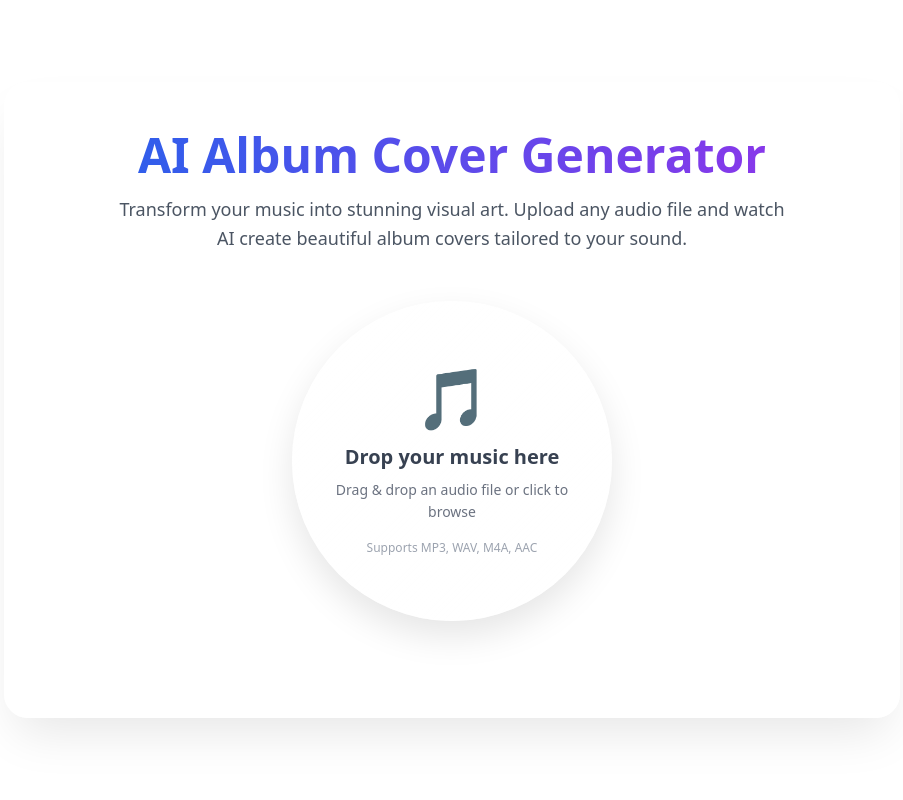
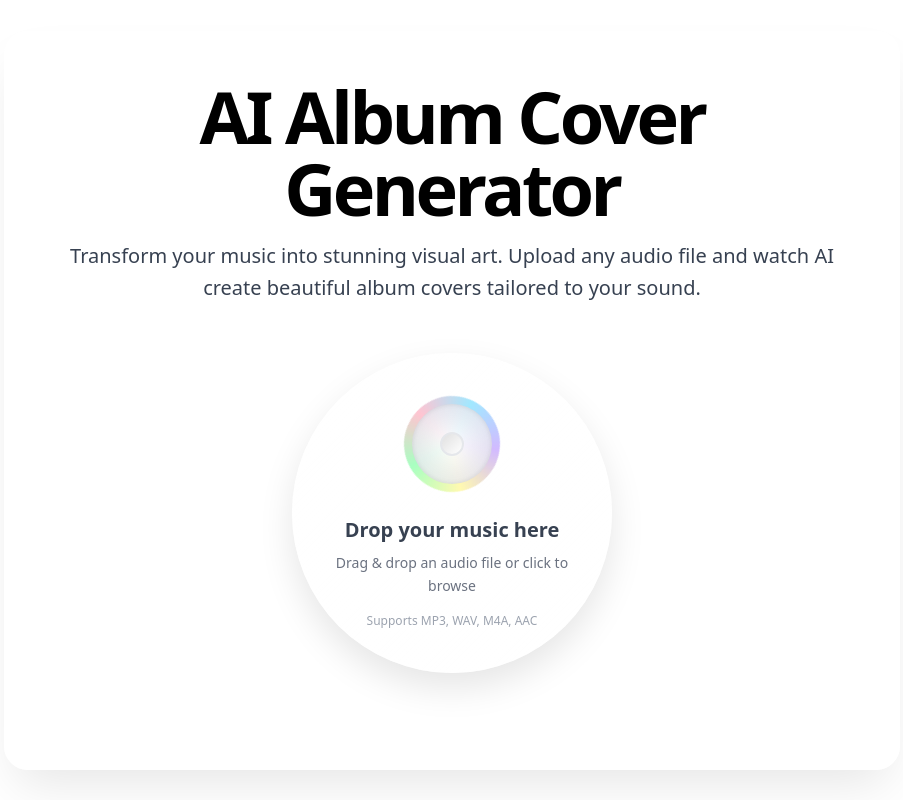
Before and after one commit to SpeedyGonzale5/ai-album-cover, a Next.js app: page / in a window 1280 px wide. Shown: the whole page, without its empty margins (188-1091 px from the left). Built offline with nearby package versions, Linux system fonts and the light colour scheme.

Commit message:
added cd icon to the first page

```diff
--- a/src/app/globals.css
+++ b/src/app/globals.css
@@ -92,3 +92,8 @@ body {
   -webkit-box-orient: vertical;
   overflow: hidden;
 }
+
+@keyframes spin {
+  from { transform: rotate(0deg); }
+  to { transform: rotate(360deg); }
+}
--- a/src/app/page.js
+++ b/src/app/page.js
@@ -32,10 +32,10 @@ export default function Home() {
         <div className="glass-card rounded-3xl p-8 md:p-12">
           {/* Header */}
           <div className="text-center mb-12">
-            <h1 className="text-4xl md:text-5xl font-bold bg-gradient-to-r from-blue-600 to-purple-600 bg-clip-text text-transparent mb-4">
+            <h1 className="text-5xl md:text-7xl font-extrabold text-black mb-4 tracking-tighter">
               AI Album Cover Generator
             </h1>
-            <p className="text-gray-600 text-lg max-w-2xl mx-auto leading-relaxed">
+            <p className="text-gray-700 text-xl max-w-3xl mx-auto leading-relaxed">
               Transform your music into stunning visual art. Upload any audio file and watch AI create beautiful album covers tailored to your sound.
             </p>
           </div>
--- a/src/components/AudioUpload.jsx
+++ b/src/components/AudioUpload.jsx
@@ -160,8 +160,8 @@ export default function AudioUpload({
           onDrop={handleDrop}
           onClick={() => fileInputRef.current?.click()}
         >
-          <div className="text-6xl mb-4 text-gray-400">
-            🎵
+          <div className="mb-6">
+            <CDIcon />
           </div>
           <h3 className="text-xl font-semibold text-gray-700 mb-2">
             Drop your music here
@@ -176,10 +176,11 @@ export default function AudioUpload({
       ) : (
         <div className="glass-card-inner rounded-2xl p-6 max-w-md mx-auto">
           <div className="flex items-center space-x-4">
-            <div className="audio-circle w-16 h-16 rounded-full flex items-center justify-center flex-shrink-0">
+            <div className="w-16 h-16 rounded-full flex items-center justify-center flex-shrink-0 relative">
+              <CDIcon small />
               <button
                 onClick={togglePlayback}
-                className="text-2xl text-gray-600 hover:text-gray-800 transition-colors"
+                className="absolute inset-0 flex items-center justify-center text-white text-2xl"
               >
                 {isPlaying ? '⏸️' : '▶️'}
               </button>
@@ -243,3 +244,33 @@ export default function AudioUpload({
     </div>
   )
 }
+
+const CDIcon = ({ small }) => {
+  const size = small ? 'w-16 h-16' : 'w-24 h-24';
+  const inset = small ? 'inset-1' : 'inset-2';
+  const holeSize = small ? 'w-5 h-5' : 'w-6 h-6';
+
+  return (
+    <div className={`relative ${size}`}>
+      <div
+        className="absolute inset-0 rounded-full"
+        style={{
+          backgroundImage: 'conic-gradient(from 180deg at 50% 50%, #ffc4d1, #a1e8ff, #d2baff, #fff9b0, #a8ffc1, #ffc4d1)',
+          animation: 'spin 4s linear infinite',
+        }}
+      ></div>
+      <div className={`absolute ${inset} bg-gray-100 rounded-full`}
+        style={{
+          background: 'radial-gradient(circle, rgba(255,255,255,0.9) 0%, rgba(220,220,230,0.8) 100%)',
+          boxShadow: 'inset 0 0 5px rgba(0,0,0,0.1)'
+        }}
+      ></div>
+      <div
+        className={`absolute top-1/2 left-1/2 ${holeSize} -translate-x-1/2 -translate-y-1/2 rounded-full border-2 border-gray-200`}
+        style={{
+          background: 'linear-gradient(135deg, #e0e0e0, #ffffff)',
+        }}
+      ></div>
+    </div>
+  );
+};
```
